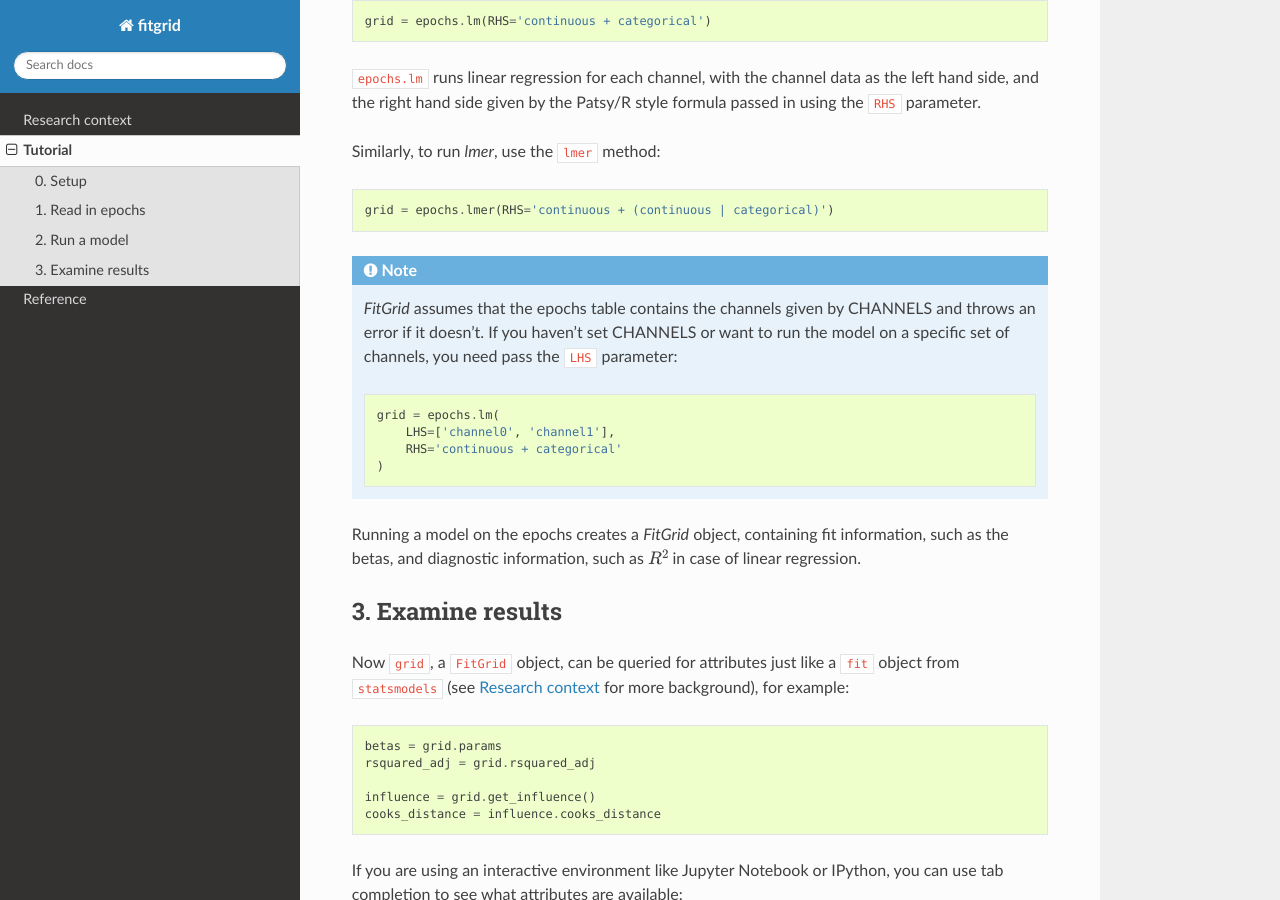
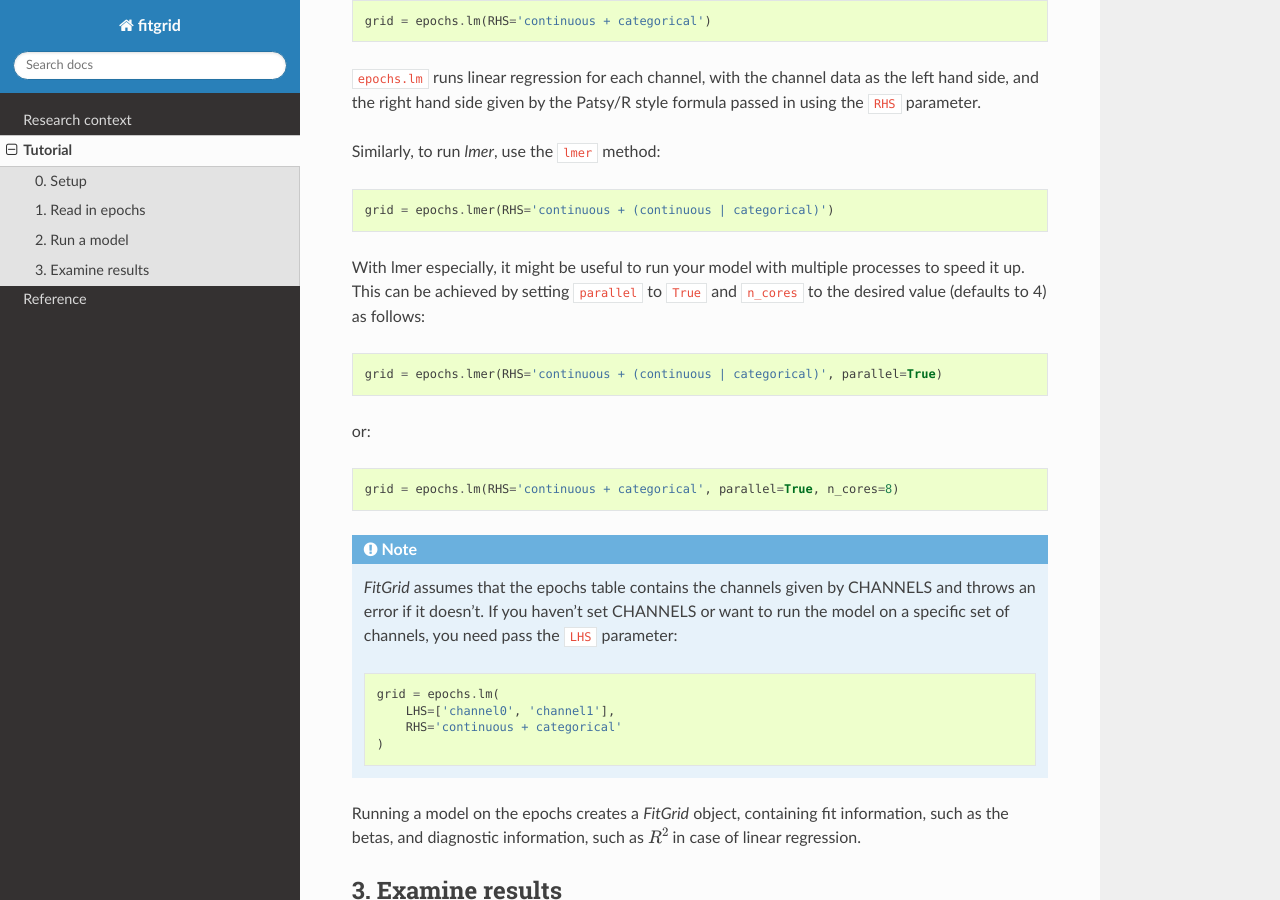
Before and after one commit to kutaslab/fitgrid, a Sphinx documentation site: the page built from docs/source/tutorial.rst, in a window 1280 px wide and 900 px high, scrolled down 1980 px. Built offline with Sphinx 7.4.7 and the Read the Docs theme 2.0.0, drawn with Linux system fonts in a browser that asks for light colours.

Commit message:
Make a note about multicore processing in the docs.

```diff
--- a/docs/source/tutorial.rst
+++ b/docs/source/tutorial.rst
@@ -88,6 +88,16 @@
 
     grid = epochs.lmer(RHS='continuous + (continuous | categorical)')
 
+With lmer especially, it might be useful to run your model with multiple
+processes to speed it up. This can be achieved by setting ``parallel`` to
+``True`` and ``n_cores`` to the desired value (defaults to 4) as follows::
+
+    grid = epochs.lmer(RHS='continuous + (continuous | categorical)', parallel=True)
+
+or::
+
+    grid = epochs.lm(RHS='continuous + categorical', parallel=True, n_cores=8)
+
 .. note::
 
     `FitGrid` assumes that the epochs table contains the channels given by
```
